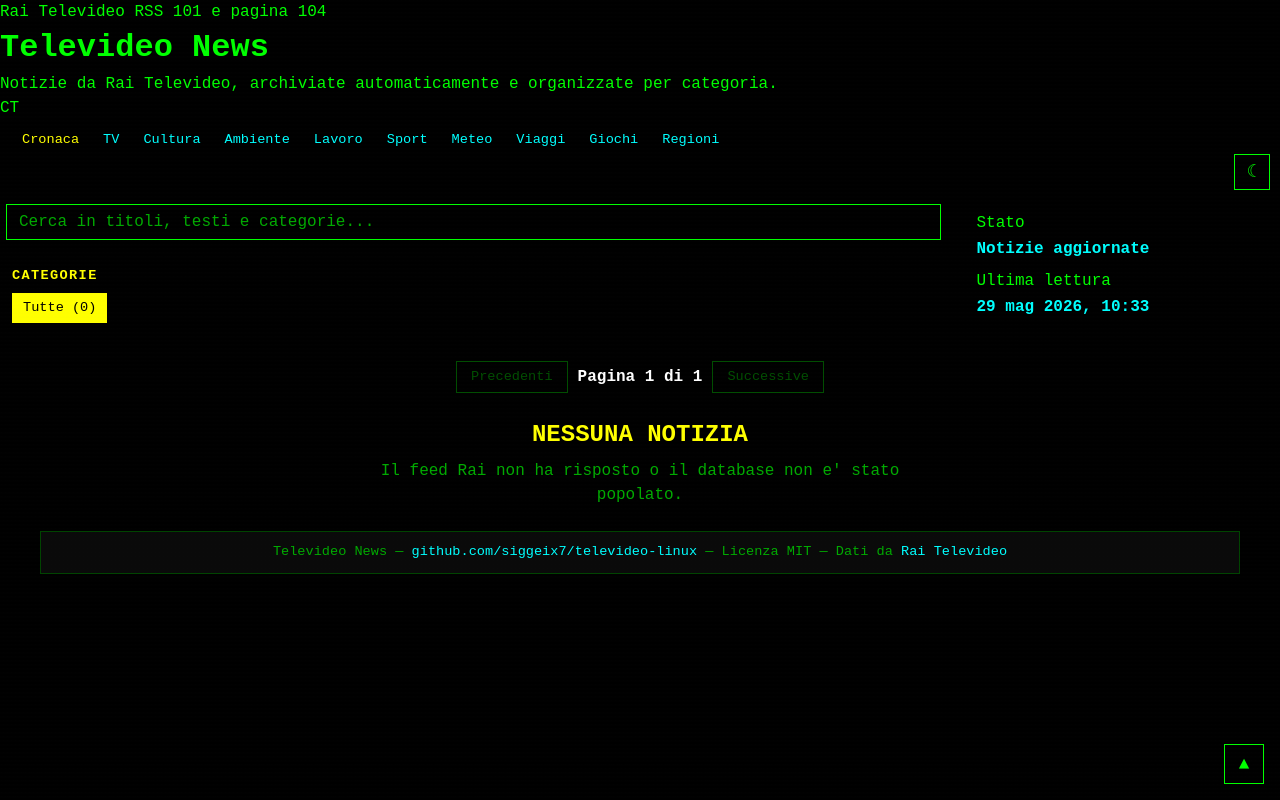
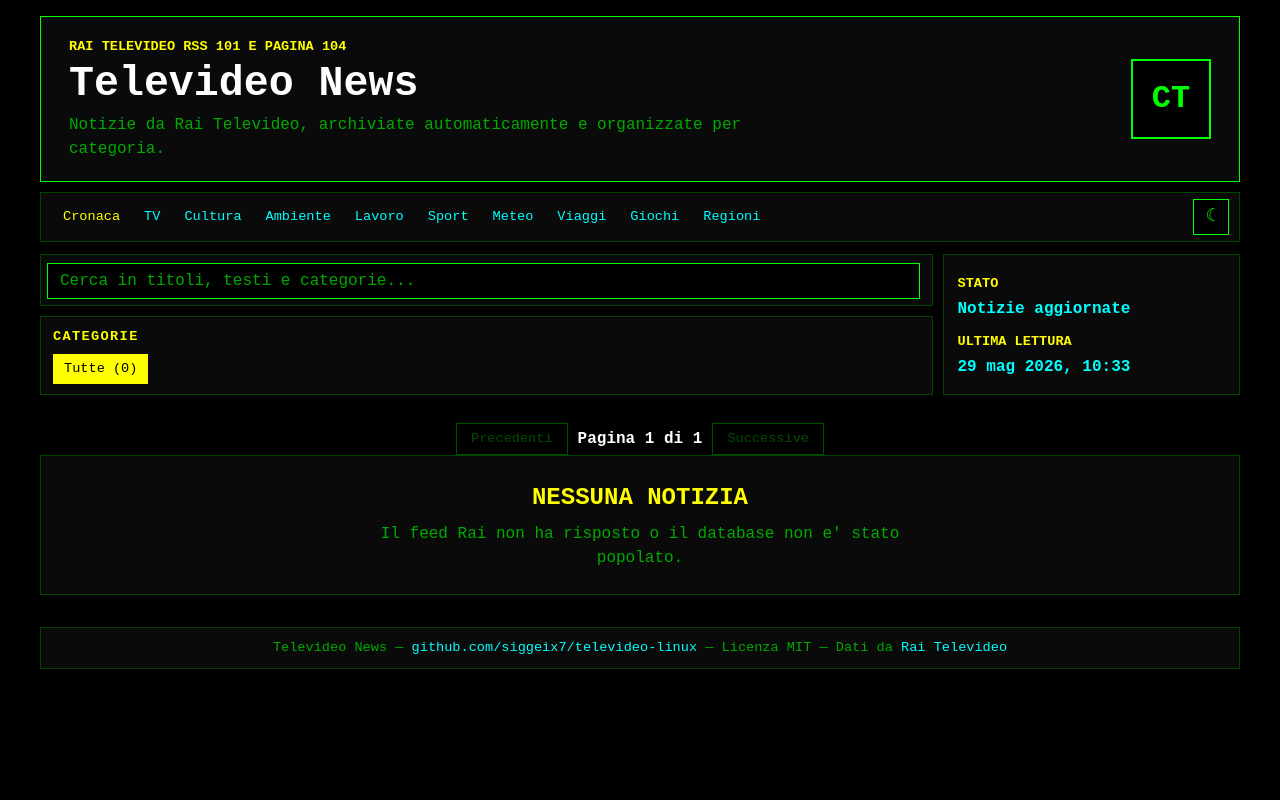
Before and after one commit to siggeix7/televideo-linux, a Django app: page / in a window 1280 px wide. Run offline with Django 5.2, Linux system fonts and the light colour scheme; data comes from the database, SQL or seed files in the repository; data that the repository does not hold is empty.

Commit message:
fix: ripristina layout ed effetti CSS

```diff
--- a/web/news/static/news/styles.css
+++ b/web/news/static/news/styles.css
@@ -121,12 +121,104 @@
     color: var(--text);
     font-size: 1.1rem;
     background: var(--bg);
+    opacity: 0;
+    pointer-events: none;
+    transform: translateY(8px);
+    transition: opacity 120ms var(--ease), transform 120ms var(--ease);
+    cursor: pointer;
+}
+.back-to-top.is-visible {
+    opacity: 1;
+    pointer-events: auto;
+    transform: translateY(0);
+}
+.back-to-top:hover { border-color: var(--yellow); color: var(--yellow); }
+
+.page-shell {
+    position: relative;
+    z-index: 1;
+    width: min(1200px, calc(100% - 24px));
+    margin: 0 auto;
+    padding: 16px 0 32px;
+}
+
+.site-header { display: grid; gap: 10px; margin-bottom: 12px; }
+
+.hero,
+.topbar,
+.status-panel,
+.category-panel,
+.search-bar,
+.news-card,
+.content-card,
+.schedule-card,
+.standings-card,
+.results-card,
+.weather-card,
+.lottery-card,
+.trend-card,
+.empty-state,
+.error-state,
+.toolbar {
+    border: 1px solid var(--border-dim);
+    background: var(--bg-panel);
+}
+
+.hero {
+    display: grid;
+    grid-template-columns: minmax(0, 1fr) auto;
+    align-items: center;
+    gap: 16px;
+    min-height: 140px;
+    padding: 20px 28px;
+    border-color: var(--text);
+}
+
+.hero--compact { min-height: 100px; }
+
+.hero__copy { max-width: 780px; }
+
+.eyebrow,
+.status-label,
+.news-card__ribbon,
+.content-card__meta {
+    color: var(--yellow);
+    font-size: var(--font-size-sm);
+    font-weight: bold;
+    text-transform: uppercase;
+}
+
+h1 {
+    margin-top: 4px;
+    color: var(--white);
+    font-size: clamp(1.6rem, 5vw, 2.6rem);
+    line-height: 1.1;
+}
+
+.lede {
+    max-width: 720px;
+    margin-top: 6px;
+    color: var(--text-dim);
+    font-size: var(--font-size-md);
+}
+
+.seal {
+    display: grid;
+    place-items: center;
+    width: clamp(56px, 10vw, 80px);
+    aspect-ratio: 1;
+    border: 2px solid var(--text);
+    color: var(--text);
+    font-size: clamp(1.2rem, 3vw, 2rem);
+    font-weight: bold;
+    background: var(--bg);
 }
 
 .topbar {
-    display: grid;
-    grid-template-columns: minmax(0, 1fr);
+    position: relative;
+    display: flex;
     align-items: center;
+    gap: 8px;
     padding: 6px 10px;
     border-color: var(--border-dim);
 }
@@ -158,8 +250,10 @@
 
 .site-nav {
     display: flex;
+    flex: 1 1 auto;
     flex-wrap: wrap;
     gap: 2px 0;
+    min-width: 0;
     font-size: var(--font-size-sm);
 }
 
@@ -176,7 +270,7 @@
 
 @media (max-width: 780px) {
     .topbar {
-        grid-template-columns: auto 1fr;
+        justify-content: space-between;
     }
     .site-nav__toggle {
         display: flex;
@@ -214,12 +308,13 @@
 }
 
 .theme-toggle {
+    flex: 0 0 auto;
     display: grid;
     place-items: center;
     width: 36px;
     height: 36px;
     padding: 4px;
-    margin-left: auto;
+    margin-left: 0;
     border: 1px solid var(--text);
     background: var(--bg);
     color: var(--text);
@@ -228,12 +323,9 @@
     line-height: 1;
 }
 .theme-toggle:hover { border-color: var(--yellow); color: var(--yellow); }
-[data-theme="light"] .theme-toggle .icon-dark { display: none; }
-[data-theme="light"] .theme-toggle .icon-light { display: inline; }
 .theme-toggle .icon-light { display: none; }
 [data-theme="light"] .theme-toggle .icon-dark { display: none; }
 [data-theme="light"] .theme-toggle .icon-light { display: inline; }
-.theme-toggle .icon-light { display: none; }
 
 @media (max-width: 780px) {
     .theme-toggle {
```
